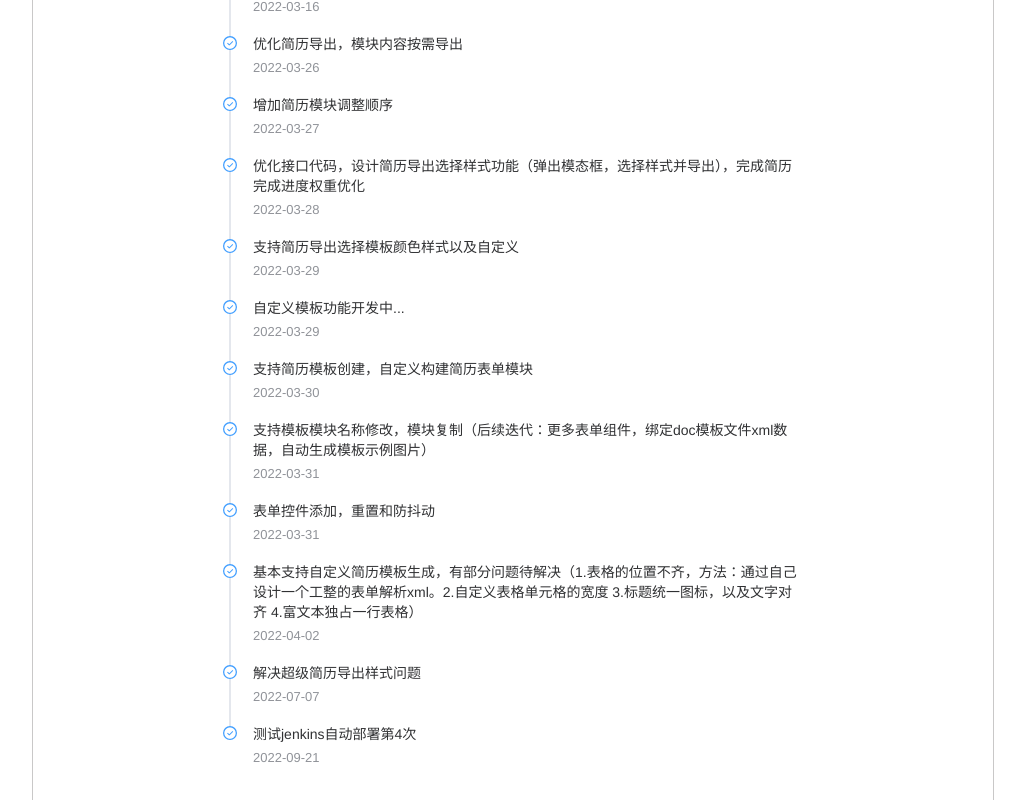
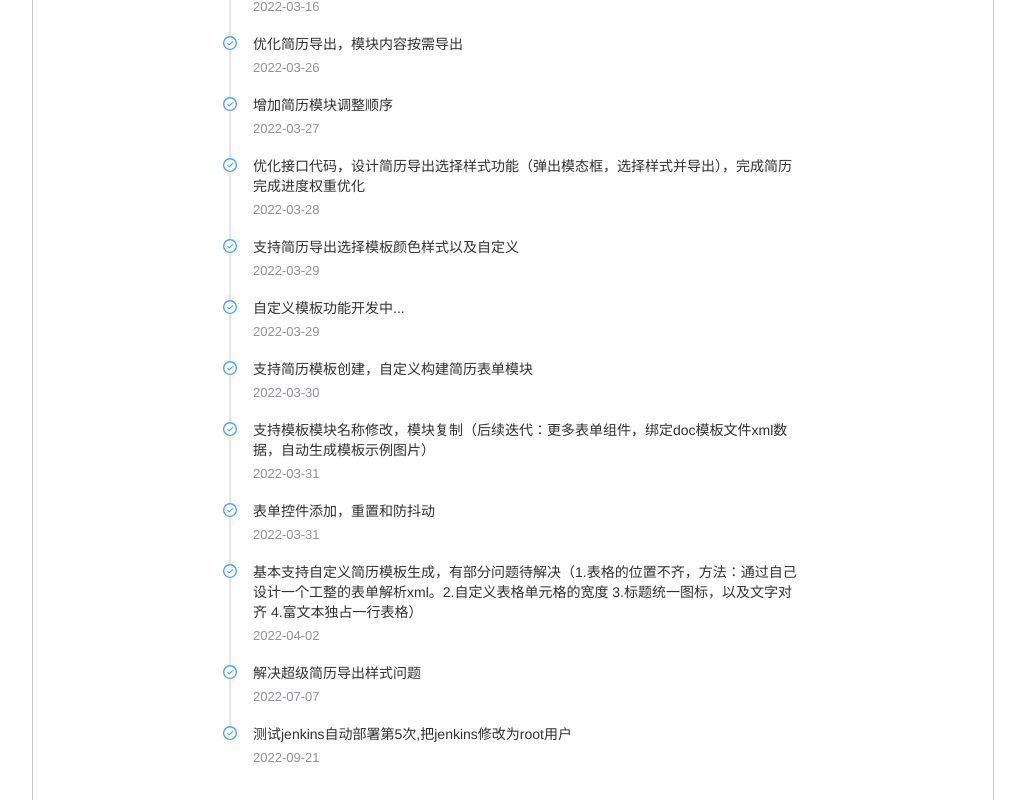
Before and after one commit to bllon/jianli-tools, a Vue app: page /update_log in a window 1280 px wide. Shown: the part 410-1210 px from the top of the page, without its empty margins (128-1153 px from the left). Built offline with nearby package versions, Linux system fonts and the light colour scheme.

Commit message:
jenkins测试第5次

```diff
--- a/src/components/UpdateLog.vue
+++ b/src/components/UpdateLog.vue
@@ -134,7 +134,7 @@ export default {
           icon: 'el-icon-success'
         },
         {
-          content: '测试jenkins自动部署第4次',
+          content: '测试jenkins自动部署第5次,把jenkins修改为root用户',
           timestamp: '2022-09-21',
           size: 'large',
           type: 'primary',
```
